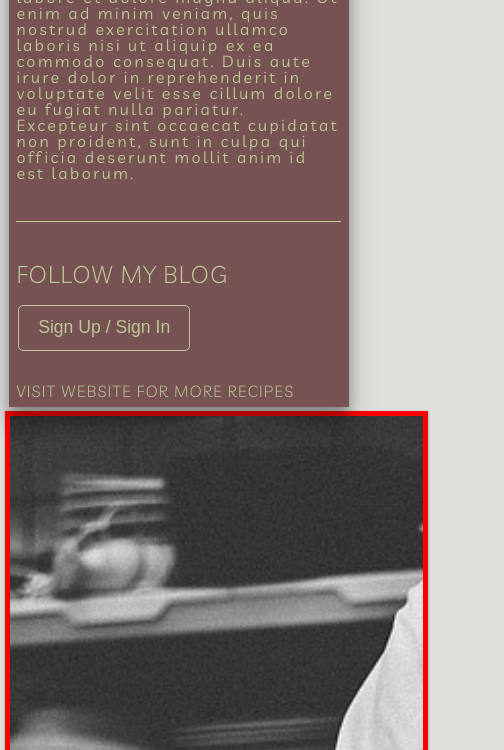
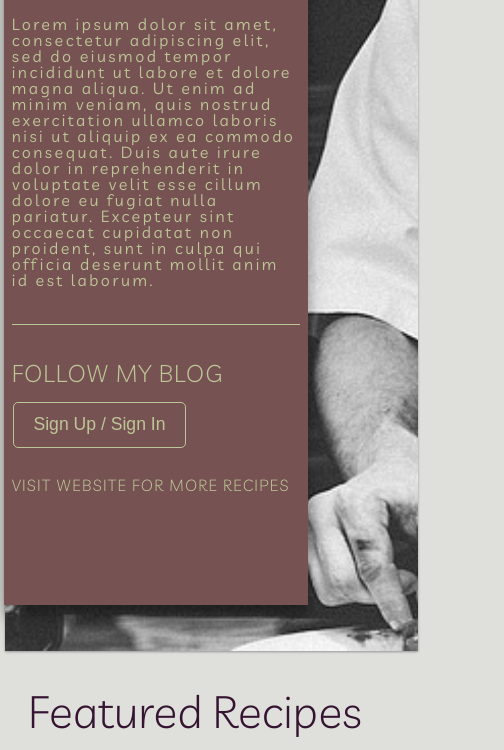
Before and after one commit to build-week-chef-portfolio/marketing-page, a plain HTML site: page Chef-portfolio/index.html in a window 390 px wide. Shown: the part 216-966 px from the top of the page, 504 px wide, since content can reach past the window. Drawn offline with Linux system fonts and the light colour scheme.

Commit message:
final push?

```diff
--- a/Chef-portfolio/css/main.scss
+++ b/Chef-portfolio/css/main.scss
@@ -140,8 +140,10 @@ body {
             z-index: 3;
 
             @media only screen and (max-width: 500px) {
-                position: relative;
+                position: absolute;
                 height: 85%;
+                right: 20%;
+                top: 10%;
             }
 
             @media only screen and (max-width: 768px) {
@@ -388,7 +390,6 @@ body {
         .introSect {
             height: 100vh;
             padding: 3%;
-            border:  5px solid red;
             color: map-get($colors , accentColor1 );
             background-image: url("../../img/chef.jpg");
             background-attachment: fixed;
@@ -401,14 +402,6 @@ body {
             @media only screen and (max-width: 500px) {
                 height: 100vh;
                 width: 100vw;
-       /*        color: map-get($colors , accentColor1 );
-                background-image: url("../../img/chef.jpg");
-                background-attachment: fixed;
-                box-shadow: 0 1px 3px rgba(0,0,0,0.12), 0 1px 2px rgba(0,0,0,0.24);
-                background-repeat: no-repeat;
-                background-size: cover;
-                background-position: center;
-                z-index: 1;*/
             }
 
             @media only screen and (max-width: 768px) {
```
Also changed, not shown: Chef-portfolio/css/main.css, 1 other file.
